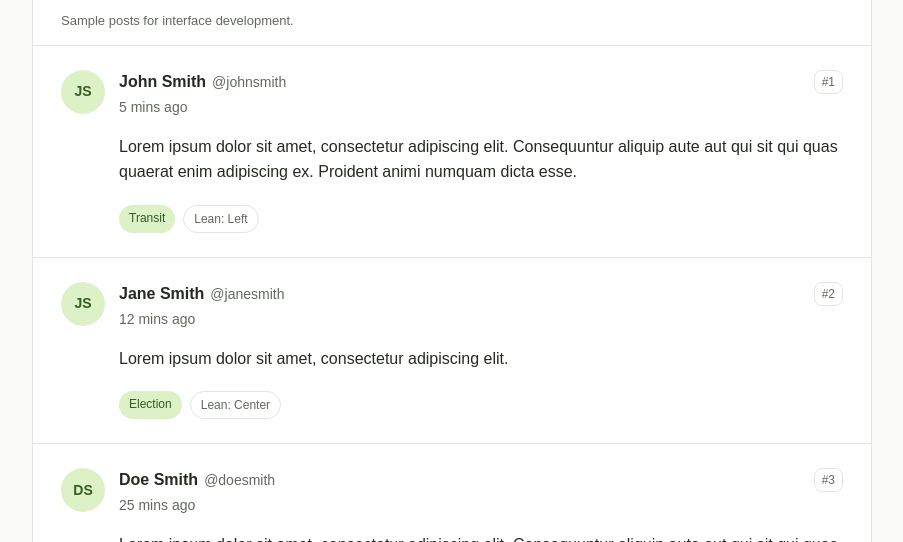
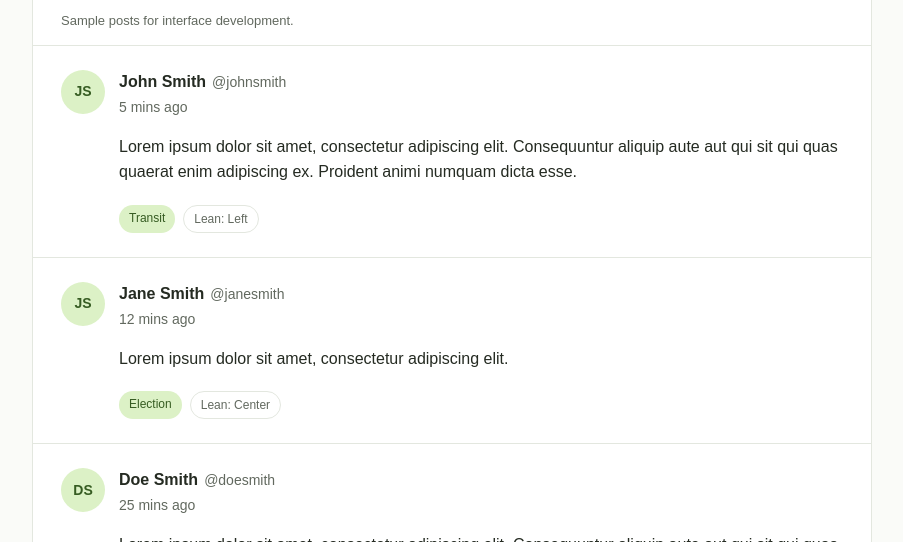
Before and after one commit to chixchix/Local-Feed-Re-Ranker, a React (Vite) app in the folder Front-end/: page / in a window 1280 px wide. Shown: the part 155-697 px from the top of the page, without its empty margins (188-1091 px from the left). Built offline with nearby package versions, Linux system fonts and the light colour scheme.

Commit message:
removed rank from the posts

```diff
--- a/Front-end/src/components/PostCard.jsx
+++ b/Front-end/src/components/PostCard.jsx
@@ -1,4 +1,4 @@
-export default function PostCard({ post, rank }) {
+export default function PostCard({ post }) {
   return (
     <article className="post">
       <div className="post-avatar" aria-hidden="true">{post.initials}</div>
@@ -12,7 +12,6 @@ export default function PostCard({ post, rank }) {
             </div>
             <p className="post-time">{post.time}</p>
           </div>
-          <span className="post-rank" aria-label={`Rank ${rank}`}>#{rank}</span>
         </header>
 
         <p className="post-text">{post.text}</p>
```
